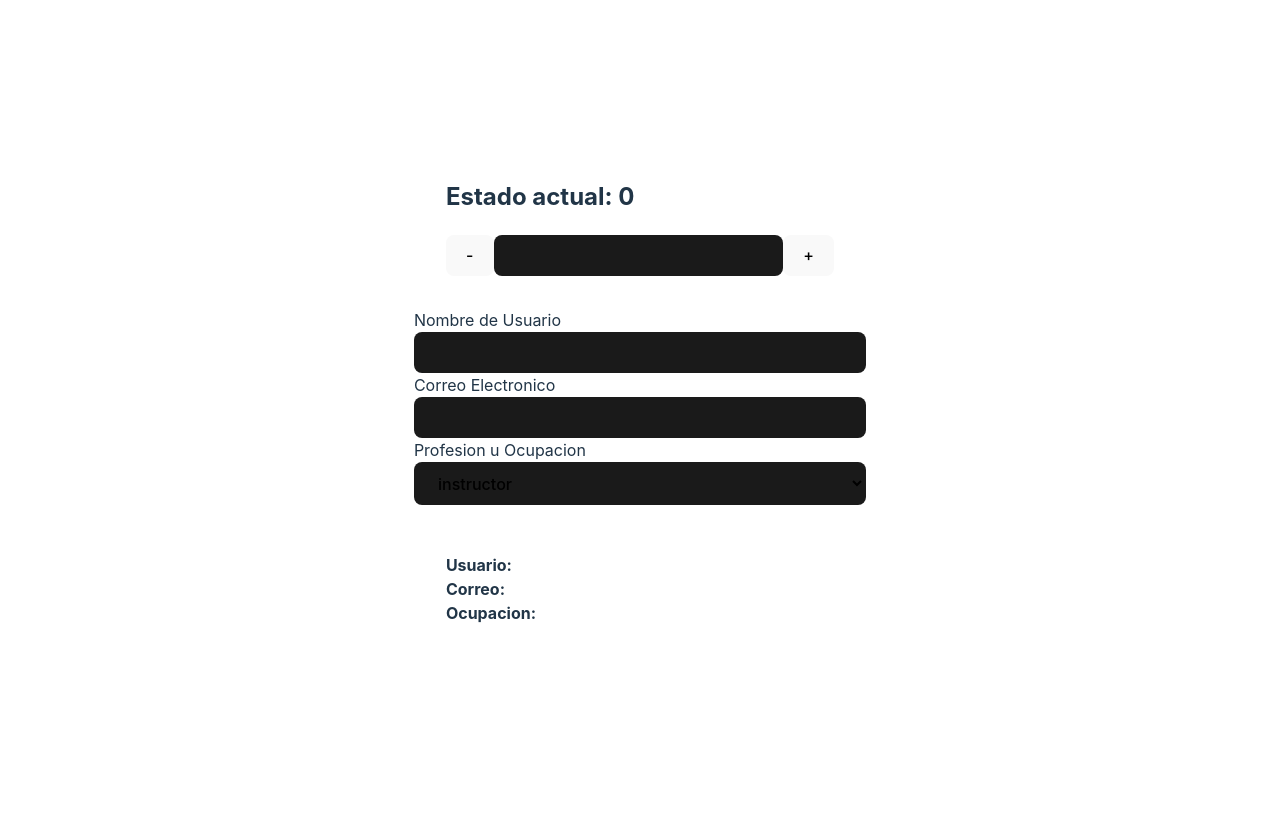
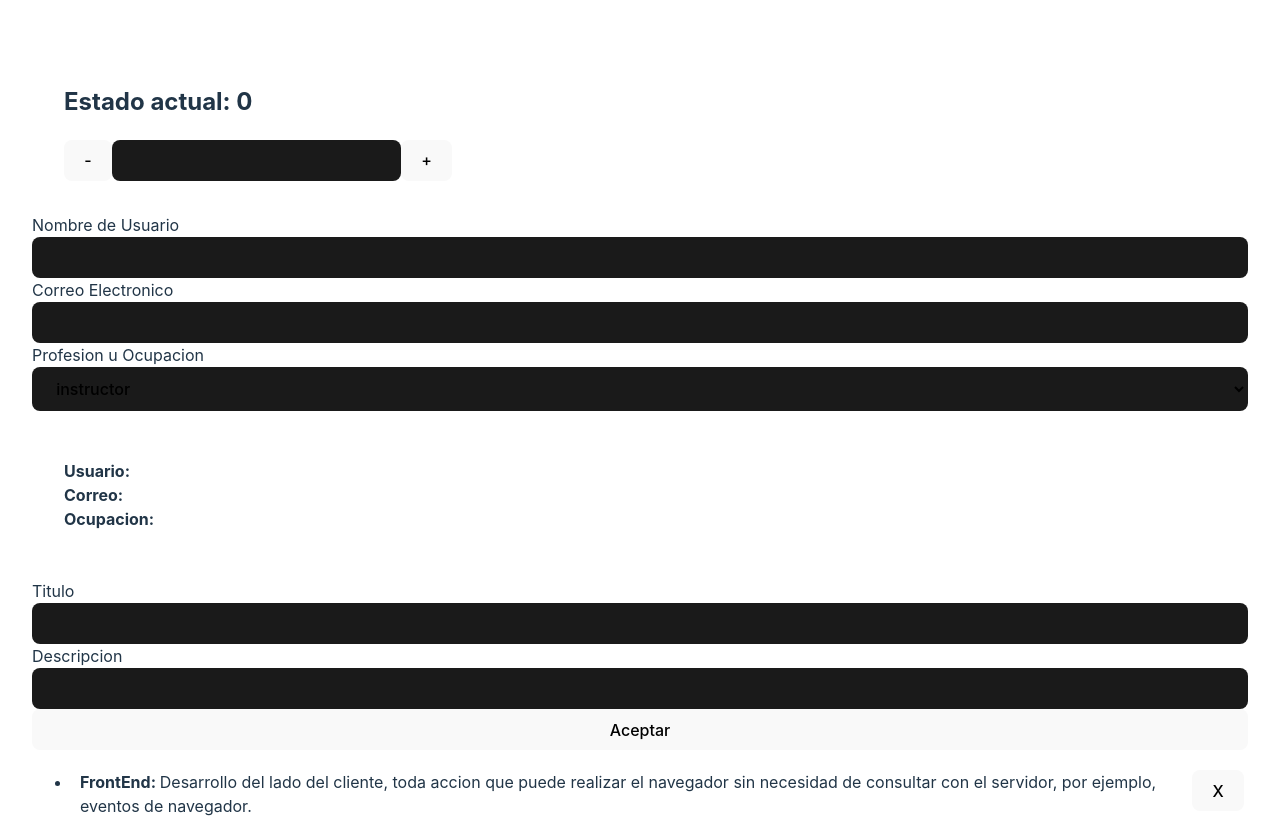
Before and after one commit to fundacion-pescar-lxv09/reactjs, a React (Vite) app: page / in a window 1280 px wide. Shown: the top 818 px of the page. Built offline with nearby package versions, Linux system fonts and the light colour scheme.

Commit message:
agregar componentes lista y formulario tareas

```diff
--- a/src/App.jsx
+++ b/src/App.jsx
@@ -1,4 +1,5 @@
 import './App.css'
+import Todo from './components/Todo'
 import Counter from './components/Counter'
 import { Profile } from './components/Profile'
 
@@ -7,6 +8,7 @@ function App() {
     <>
       <Counter/>
       <Profile/>
+      <Todo/>
     </>
   )
 }
--- /dev/null
+++ b/src/components/Todo/TodoForm.jsx
@@ -0,0 +1,22 @@
+import { useRef } from "react"
+import { useDispatch } from "react-redux"
+import { addTodo } from "../../store/todoSlice"
+
+export default function TodoForm() {
+    const dispatch = useDispatch()
+    const handleSubmit = (e) => {
+        e.preventDefault()
+        const formData = new FormData(e.target)
+        const todo = Object.fromEntries(formData)
+        dispatch(addTodo(todo))
+        e.target.reset()
+    }
+return (
+    <form onSubmit={handleSubmit}>
+        <label htmlFor="title">Titulo</label>
+        <input id="title" name='title' type="text" />
+        <label htmlFor="description">Descripcion</label>
+        <input id="description" name='description' type="text" />
+        <button>Aceptar</button>
+    </form>
+)}
--- /dev/null
+++ b/src/components/Todo/TodoList.jsx
@@ -0,0 +1,20 @@
+import { useDispatch, useSelector } from "react-redux"
+import { removeTodo } from "../../store/todoSlice"
+
+export default function TodoList() {
+    const { todos } = useSelector(state => state.todos)
+return (
+    <ul>{ todos.map((item,id) => <ListItem key={id} {...{...item, id}}/>)}</ul>
+)}
+
+const ListItem = ({id, title,description}) =>{
+    const dispatch = useDispatch()
+    const handleDelete = () => {
+        dispatch(removeTodo(id))
+    }
+return (
+    <li style={{position: 'relative', padding: '.25rem 4rem .25rem .5rem', textAlign: 'left'}}>
+        <strong>{title}: </strong> {description}
+        <button style={{position: 'absolute', top: '.25rem', right: '.25rem'}} onClick={handleDelete}>X</button>
+    </li>
+)}
--- /dev/null
+++ b/src/components/Todo/index.jsx
@@ -0,0 +1,10 @@
+import TodoForm from "./TodoForm"
+import TodoList from "./TodoList"
+
+export default function Todo() {
+return (
+<>
+    <TodoForm/>
+    <TodoList/>
+</>
+)}
```
